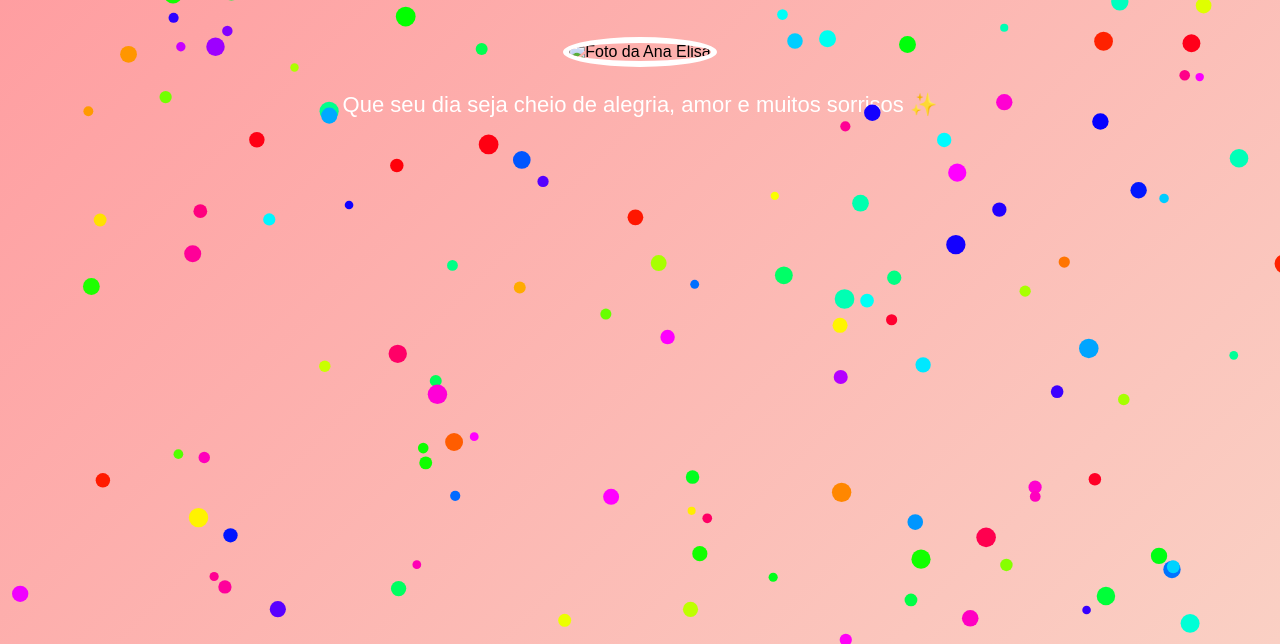
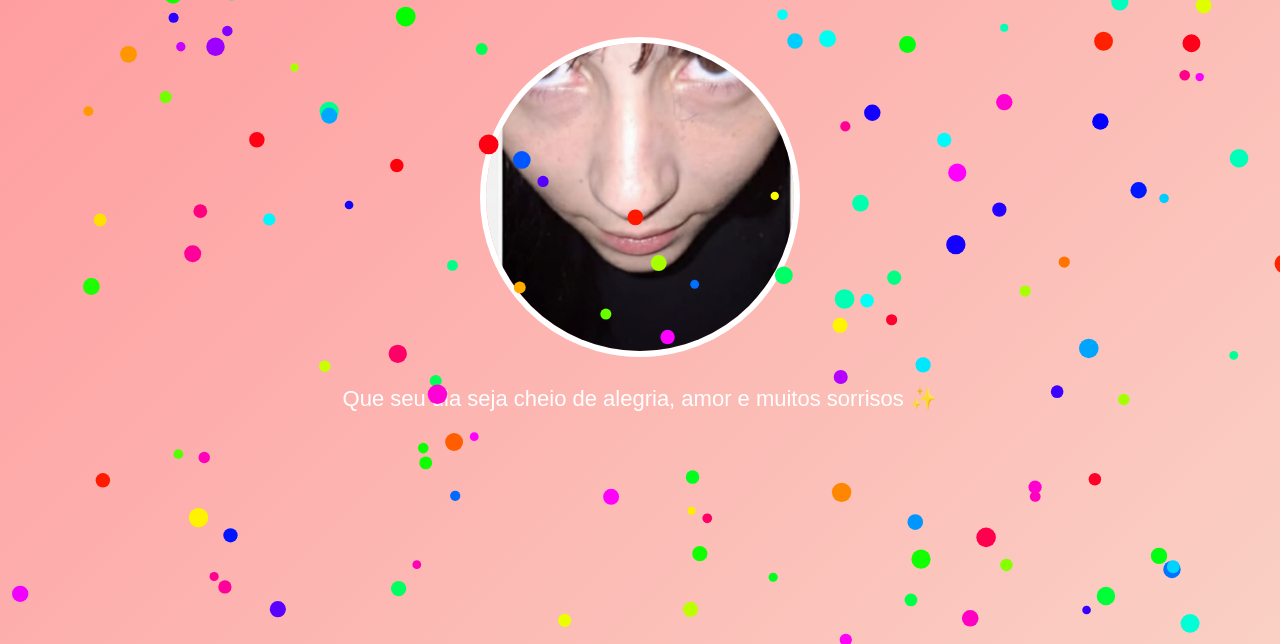
Before and after one commit to arthurdesouzaprecisao-beep/deposite-em-bralrala-2, a plain HTML site: page index.html in a window 1280 px wide. Both pictures are taken after a click on the button "🎁 Clique aqui 🎁". Shown: the part 156-800 px from the top of the page. Drawn offline with Linux system fonts and the light colour scheme.

Commit message:
Fix image source in index.html
Updated the image source from 'ana.jpg' to 'ana.jpeg'.

```diff
--- a/index.html
+++ b/index.html
@@ -15,7 +15,7 @@
     <h1>🎉 Feliz Aniversário 🎉</h1>
     <h2>Ana Elisa 💖</h2>
 
-    <img src="ana.jpg" alt="Foto da Ana Elisa">
+    <img src="ana.jpeg" alt="Foto da Ana Elisa">
 
     <p>Que seu dia seja cheio de alegria, amor e muitos sorrisos ✨</p>
 
```
